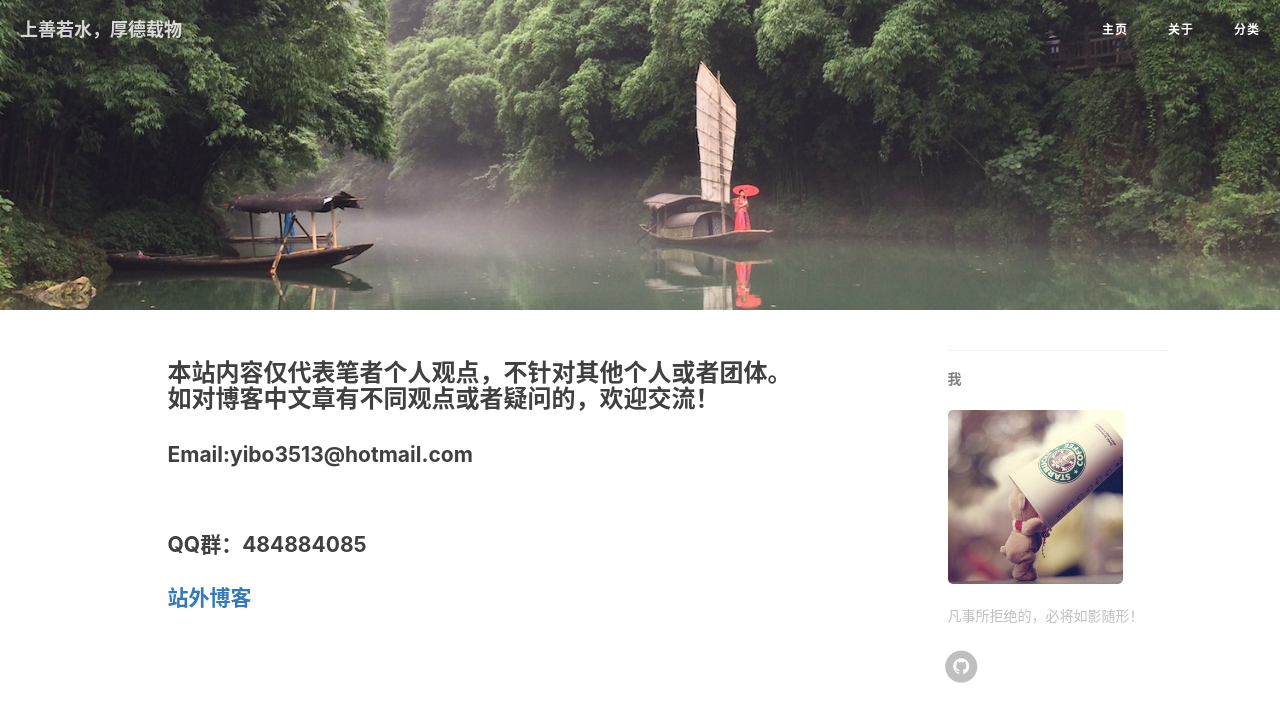
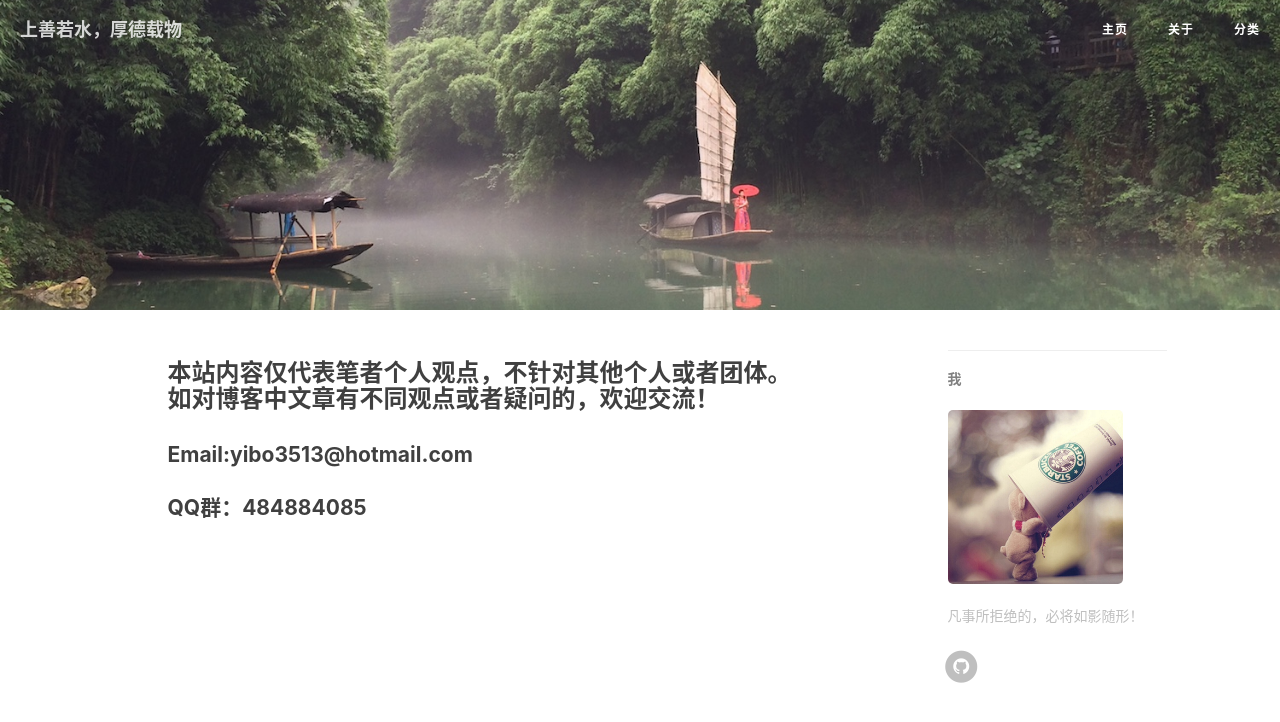
Before and after one commit to xttxqjfg/xttxqjfg.github.io, a Jekyll site: the page built from about.html, in a window 1280 px wide. Shown: the top 722 px of the page. Built offline with Jekyll 4.4.1, drawn with Linux system fonts in a browser that asks for light colours; nearby versions of some CDN libraries; comment, search, counter and statistics services are not loaded.

Commit message:
no message

```diff
--- a/about.html
+++ b/about.html
@@ -10,7 +10,6 @@ header-img: "img/about-bg.jpg"
     <h3>本站内容仅代表笔者个人观点，不针对其他个人或者团体。</br>如对博客中文章有不同观点或者疑问的，欢迎交流！</h3>
 </div>
 <div>
-    <h4>Email:yibo3513@hotmail.com</h4></br>
+    <h4>Email:yibo3513@hotmail.com</h4>
     <h4>QQ群：484884085</h4>
-    <h4><a href= "http://blog.csdn.net/xttxqjfg">站外博客</a></h4>
 </div>
```
